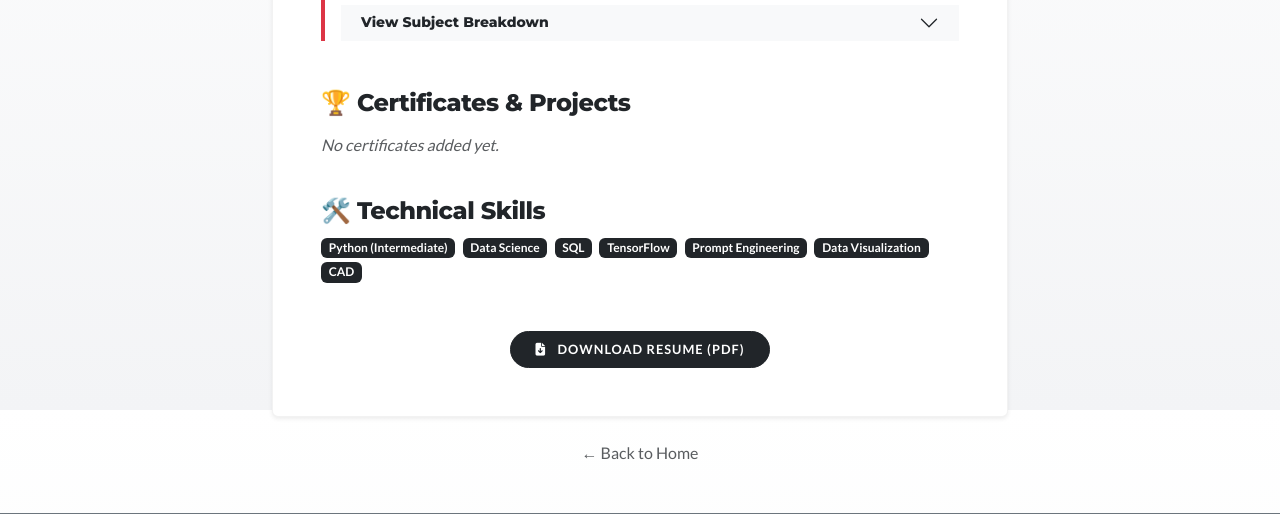
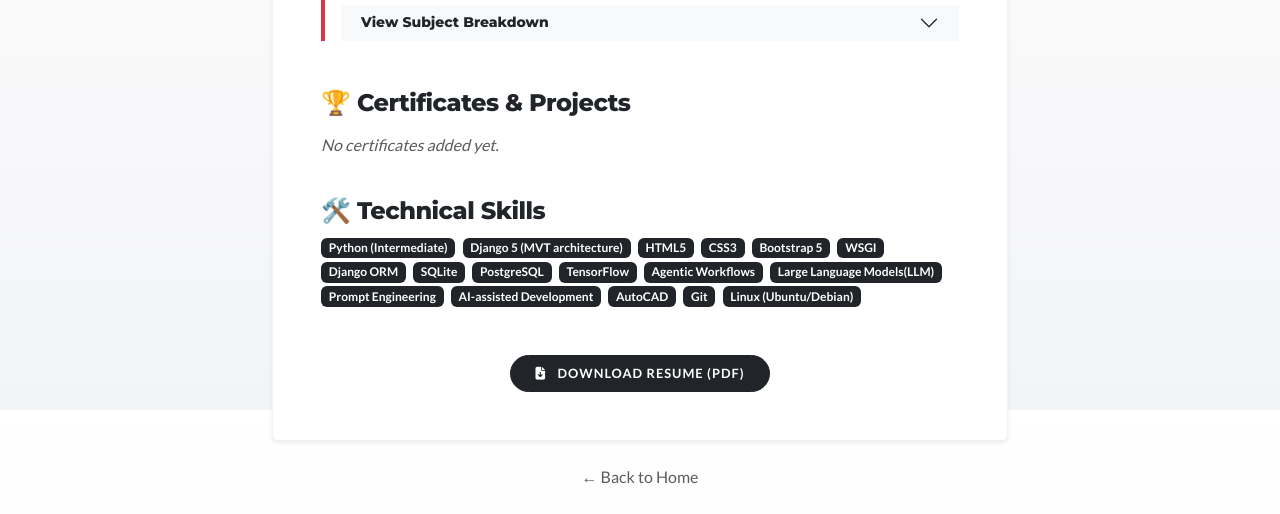
Before and after one commit to marcos-caballeronieto/my-web-portfolio, a Django app: page /about/ in a window 1280 px wide. Shown: the part 1990-2504 px from the top of the page. Run offline with Django 5.2, Linux system fonts and the light colour scheme; data that the repository does not hold is empty; some libraries are stand-ins or nearby versions.

Commit message:
feat: update technical skills with new technologies

```diff
--- a/portfolio/templates/about.html
+++ b/portfolio/templates/about.html
@@ -230,12 +230,22 @@
                         <h4 class="mt-4">🛠️ Technical Skills</h4>
                         <div>
                             <span class="badge bg-dark me-1">Python (Intermediate)</span>
-                            <span class="badge bg-dark me-1">Data Science</span>
-                            <span class="badge bg-dark me-1">SQL</span>
+                            <span class="badge bg-dark me-1">Django 5 (MVT architecture)</span>
+                            <span class="badge bg-dark me-1">HTML5</span>
+                            <span class="badge bg-dark me-1">CSS3</span>
+                            <span class="badge bg-dark me-1">Bootstrap 5</span>
+                            <span class="badge bg-dark me-1">WSGI</span>
+                            <span class="badge bg-dark me-1">Django ORM</span>
+                            <span class="badge bg-dark me-1">SQLite</span>
+                            <span class="badge bg-dark me-1">PostgreSQL</span>
                             <span class="badge bg-dark me-1">TensorFlow</span>
+                            <span class="badge bg-dark me-1">Agentic Workflows</span>
+                            <span class="badge bg-dark me-1">Large Language Models(LLM)</span>
                             <span class="badge bg-dark me-1">Prompt Engineering</span>
-                            <span class="badge bg-dark me-1">Data Visualization</span>
-                            <span class="badge bg-dark me-1">CAD</span>
+                            <span class="badge bg-dark me-1">AI-assisted Development</span>
+                            <span class="badge bg-dark me-1">AutoCAD</span>
+                            <span class="badge bg-dark me-1">Git</span>
+                            <span class="badge bg-dark me-1">Linux (Ubuntu/Debian)</span>
                         </div>
 
                         <div class="text-center mt-5">
@@ -453,12 +463,22 @@
                         <h4 class="mt-4">🛠️ Habilidades Técnicas</h4>
                         <div>
                             <span class="badge bg-dark me-1">Python (Intermedio)</span>
-                            <span class="badge bg-dark me-1">Data Science</span>
-                            <span class="badge bg-dark me-1">SQL</span>
+                            <span class="badge bg-dark me-1">Django 5 (Arquitectura MVT)</span>
+                            <span class="badge bg-dark me-1">HTML5</span>
+                            <span class="badge bg-dark me-1">CSS3</span>
+                            <span class="badge bg-dark me-1">Bootstrap 5</span>
+                            <span class="badge bg-dark me-1">WSGI</span>
+                            <span class="badge bg-dark me-1">Django ORM</span>
+                            <span class="badge bg-dark me-1">SQLite</span>
+                            <span class="badge bg-dark me-1">PostgreSQL</span>
                             <span class="badge bg-dark me-1">TensorFlow</span>
+                            <span class="badge bg-dark me-1">Agentic Workflows</span>
+                            <span class="badge bg-dark me-1">Large Language Models(LLM)</span>
                             <span class="badge bg-dark me-1">Prompt Engineering</span>
-                            <span class="badge bg-dark me-1">Data Visualization</span>
-                            <span class="badge bg-dark me-1">CAD</span>
+                            <span class="badge bg-dark me-1">Desarrollo asistido por IA</span>
+                            <span class="badge bg-dark me-1">AutoCAD</span>
+                            <span class="badge bg-dark me-1">Git</span>
+                            <span class="badge bg-dark me-1">Linux (Ubuntu/Debian)</span>
                         </div>
 
                         <div class="text-center mt-5">
```
